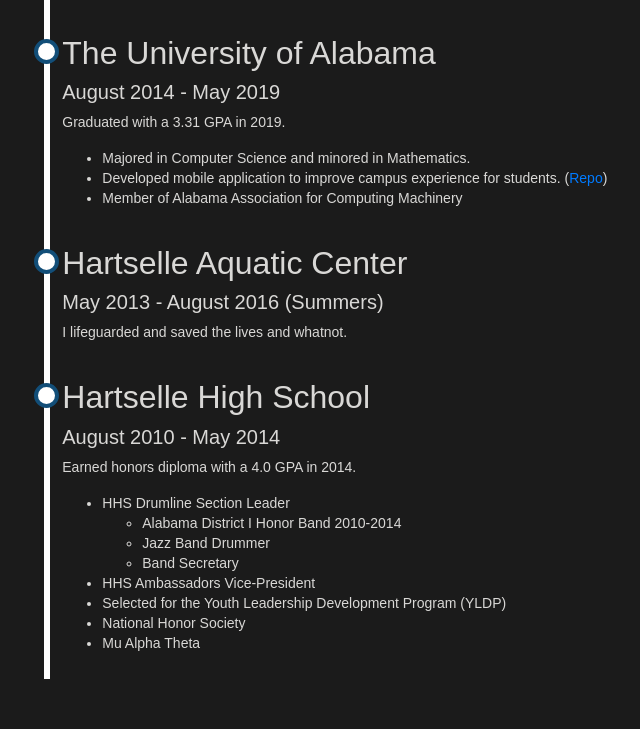
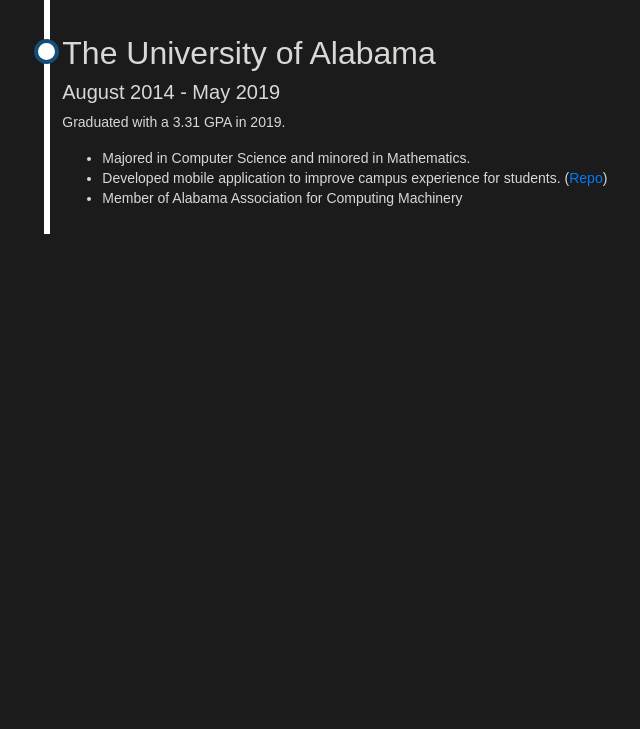
Before and after one commit to ekjohnson4/EthanJohnsonPortfolio, a Flask app: page / in a window 1280 px wide. Shown: the part 2063-2792 px from the top of the page, without its empty margins (369-1009 px from the left). After the commit the page ends 2297 px from the top, so only its background shows below. Run offline with Flask 2, Linux system fonts and the light colour scheme; some libraries are stand-ins or nearby versions.

Commit message:
More home page edits

```diff
--- a/templates/home.html
+++ b/templates/home.html
@@ -153,32 +153,6 @@
                                      </ul>
                                  </div>
                              </div>
-                             <div class="container right">
-                                 <div class="content">
-                                     <h2>Hartselle Aquatic Center</h2>
-                                     <h5>May 2013 - August 2016 (Summers)</h5>
-                                     <p>I lifeguarded and saved the lives and whatnot.</p>
-                                 </div>
-                             </div>
-                             <div class="container right">
-                                 <div class="content">
-                                     <h2>Hartselle High School</h2>
-                                     <h5>August 2010 - May 2014</h5>
-                                     <p>Earned honors diploma with a 4.0 GPA in 2014.</p>
-                                     <ul>
-                                         <li>HHS Drumline Section Leader</li>
-                                         <ul>
-                                             <li>Alabama District I Honor Band 2010-2014</li>
-                                             <li>Jazz Band Drummer</li>
-                                             <li>Band Secretary</li>
-                                         </ul>
-                                         <li>HHS Ambassadors Vice-President</li>
-                                         <li>Selected for the Youth Leadership Development Program (YLDP)</li>
-                                         <li>National Honor Society</li>
-                                         <li>Mu Alpha Theta</li>
-                                     </ul>
-                                 </div>
-                             </div>
                         </div>
                     </div>
                 </div>
```
